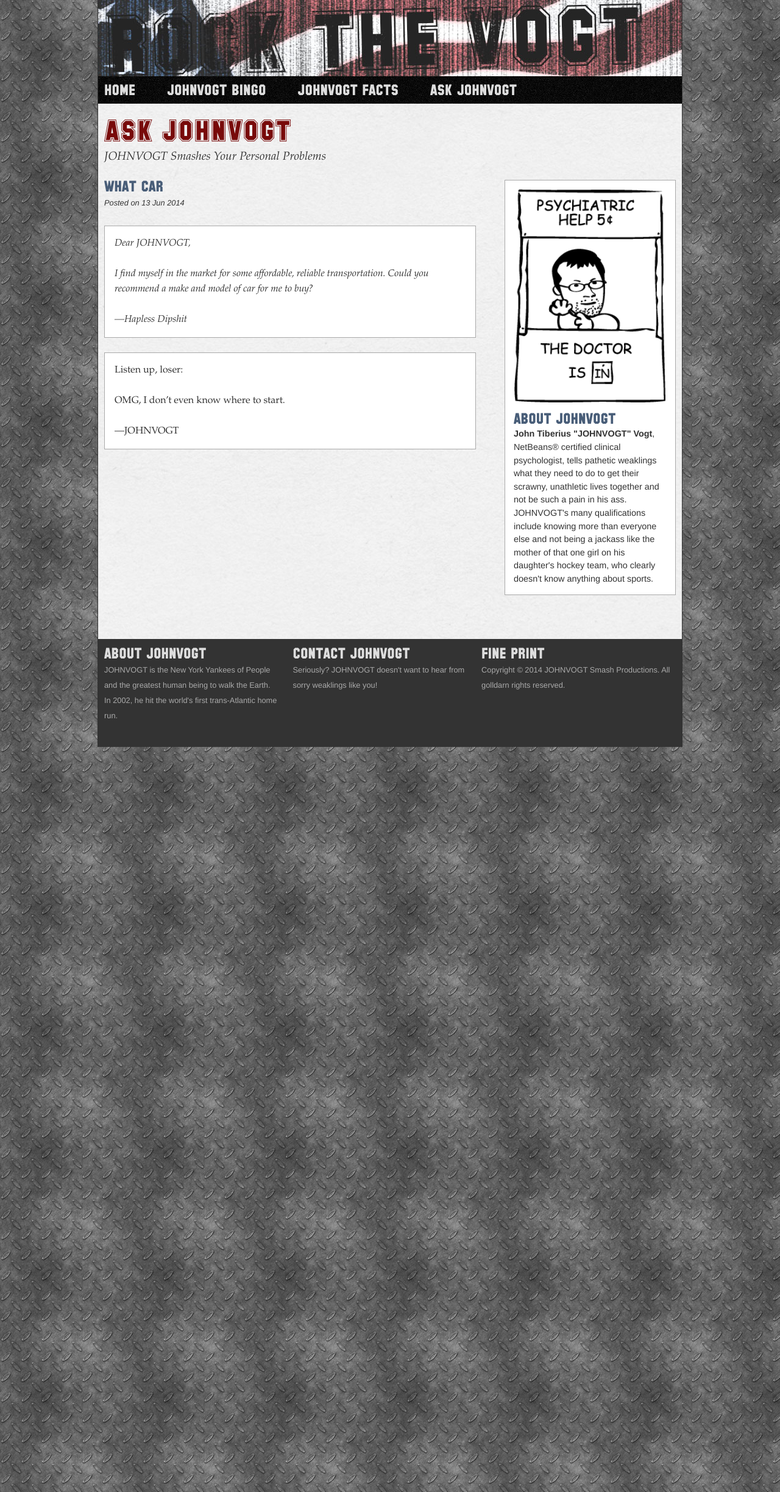
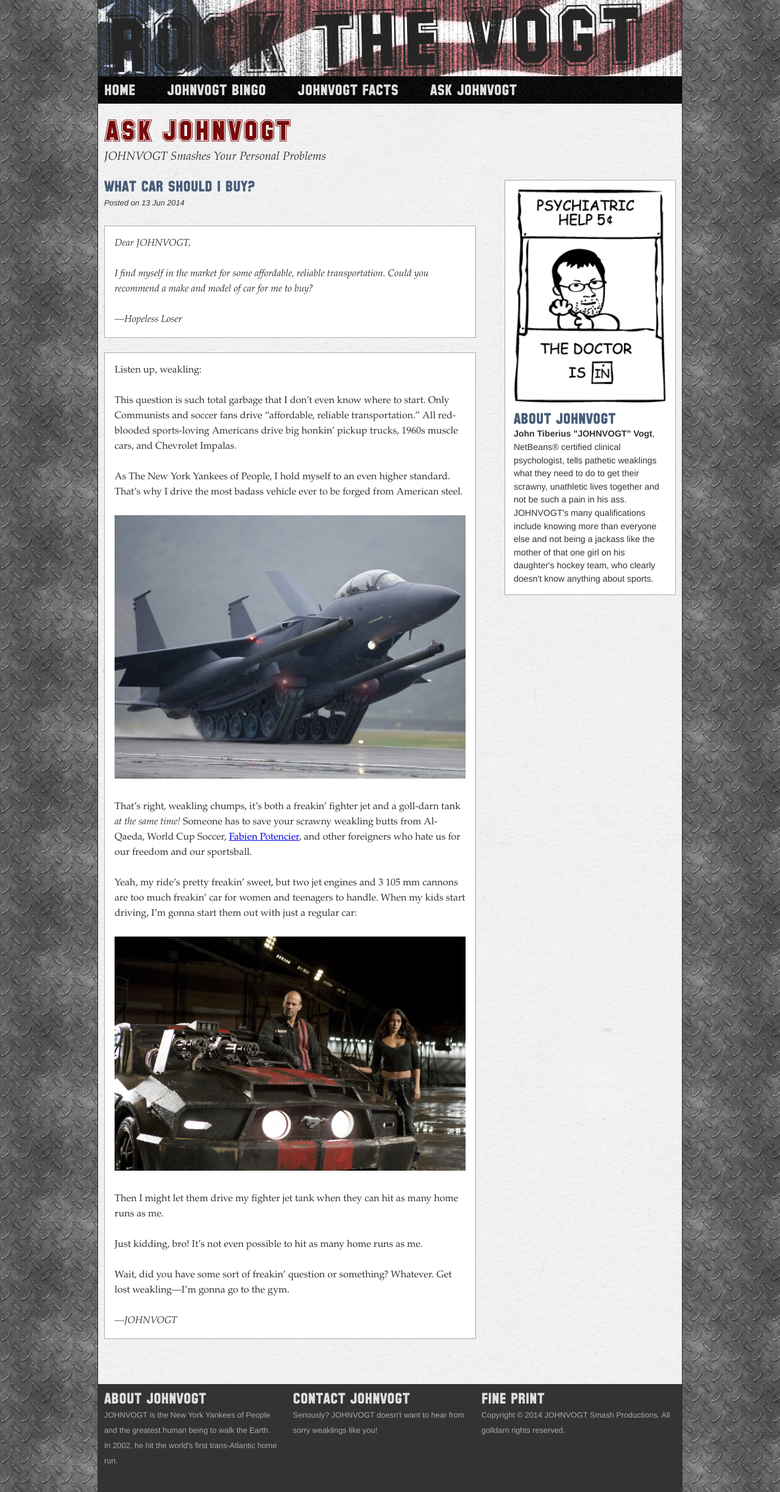
Before and after one commit to rockthevogt/rockthevogt.github.io, a Jekyll site: the page built from _posts/2014-06-13-what-car.md, in a window 1280 px wide. Shown: the whole page at 61% size. Built offline with Jekyll 4.4.1, drawn with Linux system fonts in a browser that asks for light colours; nearby versions of some CDN libraries; Markdown is read by kramdown in place of the engine named in the settings.

Commit message:
Questions and Answers.

```diff
--- a/_layouts/post.html
+++ b/_layouts/post.html
@@ -10,7 +10,7 @@ layout: ask
   </div>
 
   <div id="answer">
-    <p>Listen up, loser:</p>
+    <p>Listen up, weakling:</p>
     <p>{{ content | split:"<!--ANSWER-->" | last }}</p>
     <p><em>&mdash;JOHNVOGT</em></p>
   </div>
--- a/_posts/2014-06-13-what-car.md
+++ b/_posts/2014-06-13-what-car.md
@@ -1,7 +1,8 @@
 ---
 layout: post
+title: "What Car Should I Buy?"
 date:   2014-06-13
-asker: "Hapless Dipshit"
+asker: "Hopeless Loser"
 ---
 
 I find myself in the market for some affordable, reliable transportation. Could
@@ -9,4 +10,34 @@ you recommend a make and model of car for me to buy?
 
 <!--ANSWER-->
 
-OMG, I don't even know where to start.
+This question is such total garbage that I don't even know where to start. Only
+Communists and soccer fans drive "affordable, reliable transportation." All
+red-blooded sports-loving Americans drive big honkin' pickup trucks,
+1960s muscle cars, and Chevrolet Impalas.
+
+As The New York Yankees of People, I hold myself to an even higher standard.
+That's why I drive the most badass vehicle ever to be forged from American
+steel.
+
+![My freakin car](/img/johnvogt-car.jpg)
+
+That's right, weakling chumps, it's both a freakin' fighter jet and a goll-darn
+tank *at the same time!* Someone has to save your scrawny weakling butts from
+Al-Qaeda, World Cup Soccer, [Fabien Potencier][1], and other foreigners who hate
+us for our freedom and our sportsball.
+
+Yeah, my ride's pretty freakin' sweet, but two jet engines and 3 105 mm cannons
+are too much freakin' car for women and teenagers to handle. When my kids start
+driving, I'm gonna start them out with just a regular car:
+
+![A lesser, but still badass car](/img/johnvogt-car02.jpg)
+
+Then I might let them drive my fighter jet tank when they can hit as many home
+runs as me.
+
+Just kidding, bro! It's not even possible to hit as many home runs as me.
+
+Wait, did you have some sort of freakin' question or something? Whatever. Get
+lost weakling&mdash;I'm gonna go to the gym.
+
+[1]: http://fabien.potencier.org/
--- a/_sass/_typography.scss
+++ b/_sass/_typography.scss
@@ -27,6 +27,10 @@ $sans-serif: "Helvetica Neue", Arial, Helvetica, sans-serif;
 
 strong {
   font-weight: bold;
+}
+
+em {
+  font-style: italic;
 }
 
 body {
--- a/ask/index.html
+++ b/ask/index.html
@@ -23,8 +23,8 @@ layout: ask
       <p>
         {{ question.content | split:"<!--ANSWER-->" | first }}
       </p>
+      <p class="read-more"><a href="{{ question.url }}">Read more</a></p>
     </article>
   {% endif %}
-
 {% endfor %}
 </section> <!-- Yes, we have to do it this way -->
--- a/css/screen.css
+++ b/css/screen.css
@@ -69,13 +69,18 @@ strong {
 }
 
 /* line 32, ../_sass/_typography.scss */
+em {
+  font-style: italic;
+}
+
+/* line 36, ../_sass/_typography.scss */
 body {
   color: #333;
   font-size: 16px;
   line-height: 25px;
   font-family: "Palatino Linotype", "Palatino", "Book Antiqua", "Times New Roman", serif;
 }
-/* line 37, ../_sass/_typography.scss */
+/* line 41, ../_sass/_typography.scss */
 body h2 {
   color: #780a0a;
   font-size: 45px;
@@ -84,7 +89,7 @@ body h2 {
   text-transform: uppercase;
   font-weight: normal;
 }
-/* line 46, ../_sass/_typography.scss */
+/* line 50, ../_sass/_typography.scss */
 body h3 {
   color: #485d78;
   font-family: SFCollegiateSolidRegular, sans-serif;
@@ -92,12 +97,12 @@ body h3 {
   font-size: 25px;
   text-transform: uppercase;
 }
-/* line 54, ../_sass/_typography.scss */
+/* line 58, ../_sass/_typography.scss */
 body p {
   margin-bottom: 25px;
 }
 
-/* line 59, ../_sass/_typography.scss */
+/* line 63, ../_sass/_typography.scss */
 .container_12 > aside {
   font-size: 13px;
   line-height: 20px;
```
Also changed, not shown: _posts/2014-06-11-placeholder.md (added, +13 -0 lines), _posts/2014-06-12-responsive-design.md (added, +23 -0 lines), img/johnvogt-car.jpg (added), img/johnvogt-car02.jpg (added).
